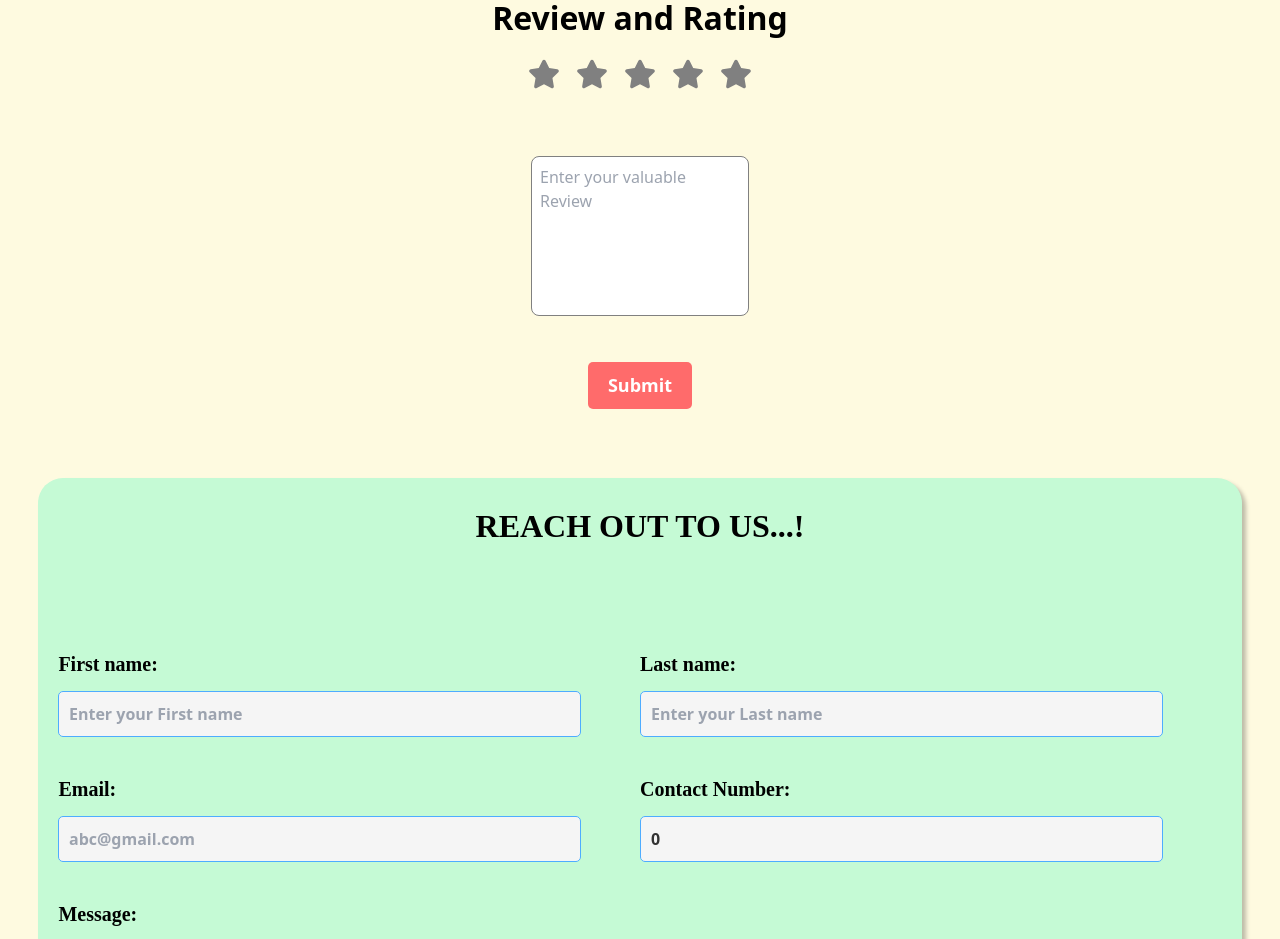
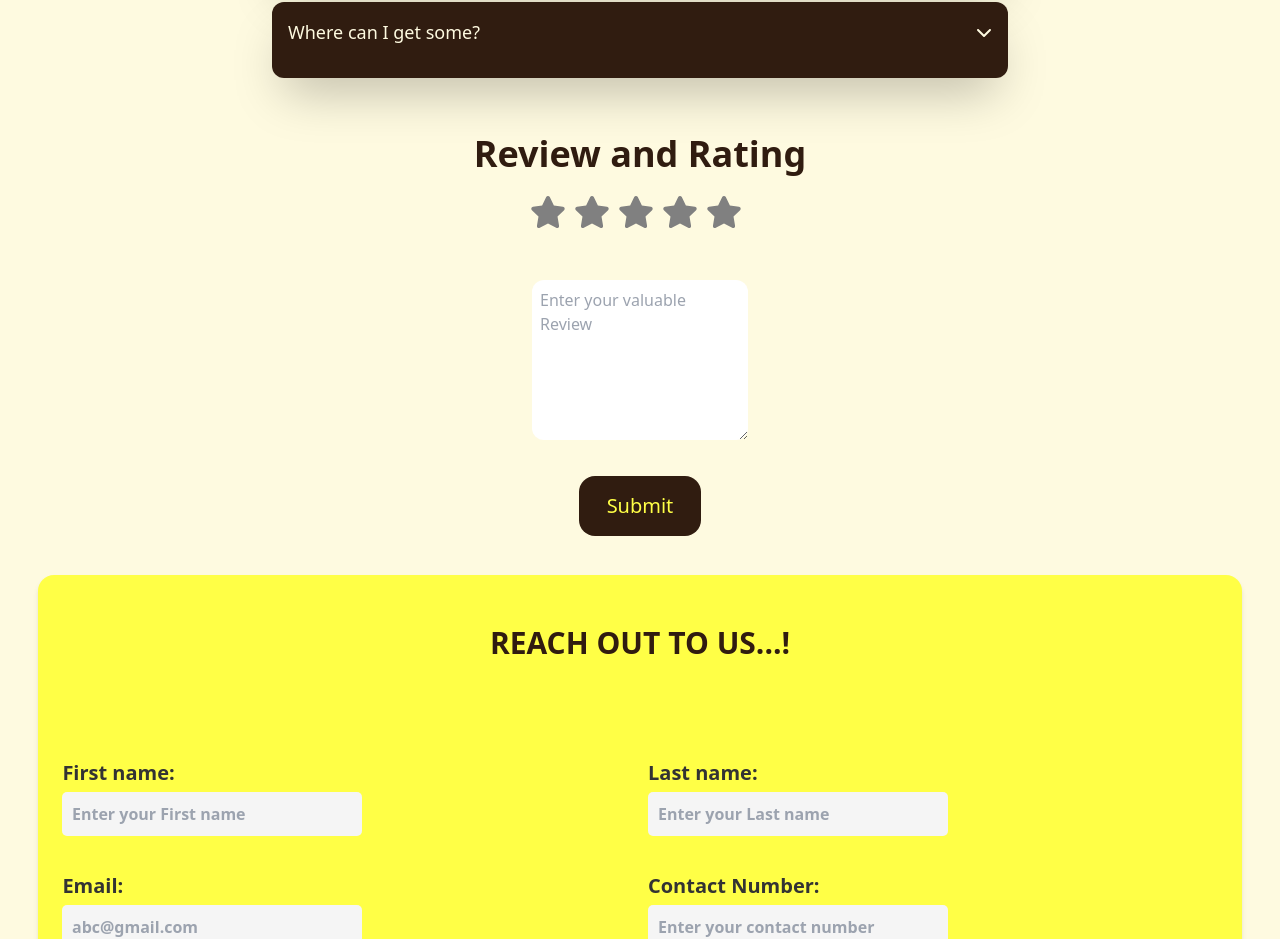
Before and after one commit to ShiVang-1093/BiteBliss, a React (Create React App) app in the folder frontend/: page /About in a window 1280 px wide. Shown: the part 517-1456 px from the top of the page. Built offline with nearby package versions, Linux system fonts and the light colour scheme.

Commit message:
Updated Restaurant and About page

```diff
--- a/frontend/src/components/About/FAQ.css
+++ b/frontend/src/components/About/FAQ.css
@@ -6,21 +6,17 @@
     padding: 20px;
   }
 
-  .faq-container h3{
-    text-align: center;
-    margin-bottom: 20px;
 
-  }
 
-  .faq-item {
+  /* .faq-item {
     border: 1px solid #ccc;
     border-radius: 8px;
     margin-bottom: 20px;
     overflow: hidden;
     box-shadow: 0px 4px 6px rgba(0, 0, 0, 0.1);
-  }
+  } */
 
-  .faq-header {
+  /* .faq-header {
     cursor: pointer;
     display: flex;
     justify-content: space-between;
@@ -28,46 +24,42 @@
     background-color: #f5f5f5;
     padding: 15px;
     transition: background-color 0.3s;
-  }
+  } */
 
-  .faq-header h5 {
-    margin: 0;
-    font-size: 18px;
-    color: #333;
-  }
 
-  .faq-header i {
+
+  /* .faq-header i {
     font-size: 20px;
     color: #555;
     transition: transform 0.3s;
-  }
+  } */
 
-  .faq-header.active {
+  /* .faq-header.active {
     background-color: #C5FAD5;
     color: #000;
-  }
+  } */
 
-  .faq-header.active i {
+  /* .faq-header.active i {
     transform: rotate(180deg);
     color: #000;
-  }
-  .faq-text{
+  } */
+  /* .faq-text{
     background-color: #C5FAD5;
     color: black;
     padding-left: 15px ;
-  }
-  .faq-content {
+  } */
+  /* .faq-content {
     padding: 0 20px;
     max-height: 0;
     overflow: hidden;
     transition: max-height 0.3s ease-out;
-  }
+  } */
 
-  .faq-content p {
+  /* .faq-content p {
     margin: 0;
     font-size: 16px;
     color: #555;
-  }
+  } */
 
   /* Small screens (up to 767px) */
   @media (max-width: 767px) {
--- a/frontend/src/components/About/FAQ.jsx
+++ b/frontend/src/components/About/FAQ.jsx
@@ -1,8 +1,6 @@
 import React, { useState } from "react";
 import { FontAwesomeIcon } from "@fortawesome/react-fontawesome";
 import { faChevronDown } from "@fortawesome/free-solid-svg-icons";
-
-import "./FAQ.css";
 
 const FAQ = () => {
   const [activeIndex, setActiveIndex] = useState(0);
@@ -41,19 +39,18 @@ const FAQ = () => {
   };
 
   return (
-    <div className="faq-container">
-      <h1>Frequently asked questions</h1>
+    <div className="faq-container mt-[4%] max-w-3xl mr-auto ml-auto p-4 sm:p-7">
+      <h1 className="text-4xl font-bold text-center text-coffee mb-[6%]">Frequently asked questions</h1>
       {faqs.map((faq) => (
-        <div className="faq-item" key={faq.id}>
-          <div
-            className={`faq-header ${activeIndex === faq.id ? "active" : ""}`}
+        <div className="faq-item overflow-hidden mb-5 rounded-xl shadow-2xl" key={faq.id}>
+          <div className="bg-coffee cursor-pointer flex justify-between items-center p-4"
             onClick={() => handleToggle(faq.id)}>
-              <h5>{faq.header}</h5>
-              <FontAwesomeIcon icon={faChevronDown} />
-            </div>
-            <div className="faq-text">
-               {activeIndex === faq.id ? `${faq.text}` : ''}
-            </div>
+              <h5 className="text-skin text-lg">{faq.header}</h5>
+              <FontAwesomeIcon style={{ transform: activeIndex === faq.id ? 'rotate(180deg)' : '' }} className="text-skin" icon={faChevronDown}/>
+          </div>
+          <div className="faq-text bg-coffee text-skin pl-4 pb-4 text-lg">
+             {activeIndex === faq.id ? `${faq.text}` : ''}
+          </div>
         </div>
       ))}
     </div>
--- a/frontend/src/components/About/ReviewAndRating.css
+++ b/frontend/src/components/About/ReviewAndRating.css
@@ -1,28 +1,28 @@
-.review-rating-container {
+/* .review-rating-container {
   display: flex;
   flex-direction: column;
   align-items: center;
   margin-top: 1%;
-}
+} */
 
-.review-rating-heading{
+/* .review-rating-heading{
   font-size: 2rem;
   font-weight: bold;
   margin-bottom: 1rem;
-}
+} */
 
-.star-rating {
+/* .star-rating {
   display: flex;
   justify-content: center;
   margin-bottom: 1rem;
-}
+} */
 
-.star-rating svg {
+/* .star-rating svg {
   margin: 0 0.5rem;
   font-size: 2rem;
-}
+} */
 
-.review-input {
+/* .review-input {
   width: 100%;
   height: 10rem;
   margin-bottom: 1rem;
@@ -30,7 +30,7 @@
   border: 1px solid gray;
   border-radius: 0.5rem;
   resize: none;
-}
+} */
 
 .submit-button {
   padding: 0.5rem 1rem;
--- a/frontend/src/components/About/ReviewAndRating.jsx
+++ b/frontend/src/components/About/ReviewAndRating.jsx
@@ -1,6 +1,5 @@
 import React, { useState } from 'react';
 import { FaStar } from 'react-icons/fa';
-import './ReviewAndRating.css'; // Import the CSS file
 
 const ReviewAndRating = () => {
   const ratings = Array(5).fill(0);
@@ -33,11 +32,12 @@ const ReviewAndRating = () => {
   };
 
   return (
-    <div className="review-rating-container">
-      <h1 className="review-rating-heading">Review and Rating</h1>
-      <div className="star-rating">
+    <div className="review-rating-container flex flex-col m-5 items-center ">
+      <h1 className="review-rating-heading text-4xl text-center text-coffee font-bold mb-5">Review and Rating</h1>
+      <div className="star-rating flex justify-center">
         {ratings.map((_, index) => (
           <FaStar
+          className='mr-2 text-4xl'
             key={index}
             cursor={'pointer'}
             onClick={() => handleClick(index + 1)}
@@ -49,12 +49,12 @@ const ReviewAndRating = () => {
       </div>
       <form onSubmit={handleSubmit}>
         <textarea
-          className="review-input"
+          className="review-input w-full h-[10rem] mb-5 p-2 rounded-xl border-solid border-coffee"
           placeholder='Enter your valuable Review'
           value={review}
           onChange={handleReviewChange}
         />
-        <button className="submit-button" type="submit">Submit</button>
+        <button className="mt-4 cursor-pointer rounded-2xl pt-4 pb-4 pl-7 pr-7 bg-coffee text-yellow text-xl hover:transition-transform scale-100">Submit</button>
       </form>
     </div>
   );
--- a/frontend/src/components/About/contactForm.jsx
+++ b/frontend/src/components/About/contactForm.jsx
@@ -1,12 +1,11 @@
 import React, { useState } from "react";
-import "./ContactForm.css";
 
 function ContactForm() {
   const [formData, setFormData] = useState({
     firstname: "",
     lastname: "",
     email: "",
-    contactno: Number(),
+    contactno: "",
     message: "",
   });
 
@@ -19,7 +18,6 @@ function ContactForm() {
   };
 
   const handleLogin = (event) => {
-    // Perform login logic here
     event.preventDefault();
     console.log("firstname:", formData.firstname);
     console.log("lastname:", formData.lastname);
@@ -37,12 +35,14 @@ function ContactForm() {
   };
 
   return (
-    <div className="faq-flex1">
-      <div className="contactus-title">REACH OUT TO US...!</div>
-      <div className="contact-form">
-        <form className="doubt-form">
-          <label className="faq-lable">
-            <div className="faq-field">First name:</div>
+    <div className="faq-flex1 m-[3%] flex flex-col items-center justify-center h-[80vh] bg-yellow shadow-md rounded-2xl">
+      <div className="contactus-title font-bold text-3xl text-coffee mb-[2%] mt-[2%]">
+        REACH OUT TO US...!
+      </div>
+      <div className="contact-form p-4 rounded-lg">
+        <form className="doubt-form flex flex-row flex-wrap justify-between self-center sm:grid sm:grid-cols-[1fr]">
+          <label className="faq-lable flex flex-col basis-[45%] m-2">
+            <div className="faq-field font-bold text-xl">First name:</div>
             <input
               className="faq-fields"
               type="firstname"
@@ -53,8 +53,8 @@ function ContactForm() {
               required
             />
           </label>
-          <label className="faq-lable">
-            <div className="faq-field">Last name:</div>
+          <label className="faq-lable flex flex-col basis-[45%] m-2">
+            <div className="faq-field font-bold text-xl">Last name:</div>
             <input
               className="faq-fields"
               type="lastname"
@@ -67,8 +67,8 @@ function ContactForm() {
           </label>
           <br />
           <br />
-          <label className="faq-lable">
-            <div className="faq-field">Email:</div>
+          <label className="faq-lable flex flex-col basis-[45%] m-2">
+            <div className="faq-field font-bold text-xl">Email:</div>
             <input
               className="faq-fields"
               type="email"
@@ -79,8 +79,8 @@ function ContactForm() {
               value={formData.email}
             />
           </label>
-          <label className="faq-lable">
-            <div className="faq-field">Contact Number:</div>
+          <label className="faq-lable flex flex-col basis-[45%] m-2">
+            <div className="faq-field font-bold text-xl">Contact Number:</div>
             <input
               className="faq-fields"
               type="contactno"
@@ -92,8 +92,8 @@ function ContactForm() {
             />
           </label>
           <br />
-          <label className="faq-lable">
-            <div className="faq-field">Message:</div>
+          <label className="faq-lable flex flex-col basis-[45%] m-2">
+            <div className="faq-field font-bold text-xl">Message:</div>
             <input
               className="faq-massage"
               type="message"
@@ -105,12 +105,13 @@ function ContactForm() {
           </label>
           <br />
           <br />
-          <button className="sub-btn" onClick={handleLogin}>
+        </form>
+          <button className="sub-btn bg-blue-500 text-white border-none rounded-full px-4 py-2 cursor-pointer ml-44 mr-44 self-start mt-10" onClick={handleLogin}>
             Submit
           </button>
-        </form>
       </div>
     </div>
   );
 }
+
 export default ContactForm;
--- a/frontend/src/components/Restaurants/Res-Menu/Menu.jsx
+++ b/frontend/src/components/Restaurants/Res-Menu/Menu.jsx
@@ -0,0 +1,9 @@
+import React from 'react'
+
+const Menu = () => {
+  return (
+    <div>Menu</div>
+  )
+}
+
+export default Menu
--- a/frontend/src/components/Restaurants/Res-list/Restaurants.jsx
+++ b/frontend/src/components/Restaurants/Res-list/Restaurants.jsx
@@ -50,11 +50,11 @@ const Restaurants = () => {
   });
 
   return (
-    <div className='restaurants bg-yellow m-[5%] w-[90%] flex flex-col flex-wrap justify-around self-center rounded-xl shadow-2xl '>
-      <h1 className='text-center mt-5 mb-5 text-coffee text-4xl font-bold'>Browse through Restaurants</h1>
+    <div className='restaurants  m-[4%] w-[92%] flex flex-col flex-wrap justify-around self-center rounded-xl '>
+      <h1 className='text-center mb-5 text-coffee text-4xl font-bold'>Browse through Restaurants</h1>
       <div className='search-filter flex m-[2%] w-[90%] self-center justify-between'>
-        <input className='w-[60%] p-3 ml-[3%] rounded-lg border-none shadow-2xl' type='text' placeholder='Search by name' value={searchTerm} onChange={handleSearch} />
-        <select className='w-1/4 p-3 mr-[3%] rounded-lg border-none shadow-2xl' value={filterTerm} onChange={handleFilter}>
+        <input className=' w-[60%] p-3 ml-[3%] rounded-lg border-none shadow-2xl' type='text' placeholder='Search by name' value={searchTerm} onChange={handleSearch} />
+        <select className=' w-1/4 p-3 mr-[3%] rounded-lg border-none shadow-2xl' value={filterTerm} onChange={handleFilter}>
           <option value=''>Filter by specialty</option>
           <option value='Modern European Cuisine'>Modern European Cuisine</option>
           <option value='Indian Cuisine'>Indian Cuisine</option>
@@ -66,7 +66,7 @@ const Restaurants = () => {
           <div className='rest-img w-full flex h-auto p-5 rounded-2xl object-cover hover:opacity-80'>
             <img className='self-center justify-center' src={restaurant.image} alt={restaurant.name} />
           </div>
-          <div className='rest-content text-justify rounded-[10%] pr-[3%] w-full text-skin'>
+          <div className='rest-content text-justify rounded-[10%] pr-[3%] w-full text-skin sm:p-7'>
             <br/>
             <h2 className='text-skin text-xl font-semibold'>{restaurant.name}</h2>
             <br/>
```
